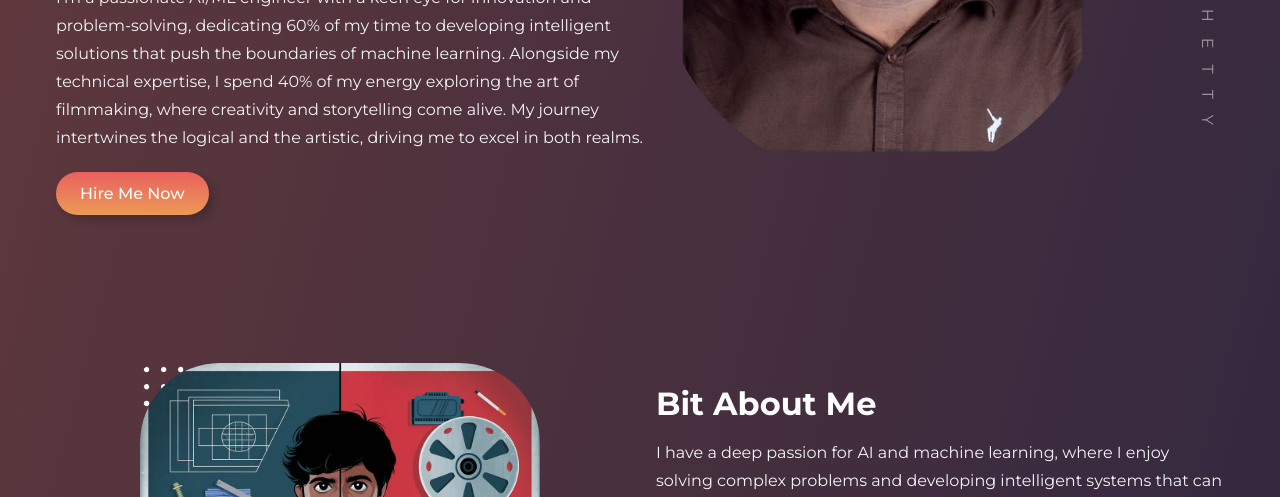
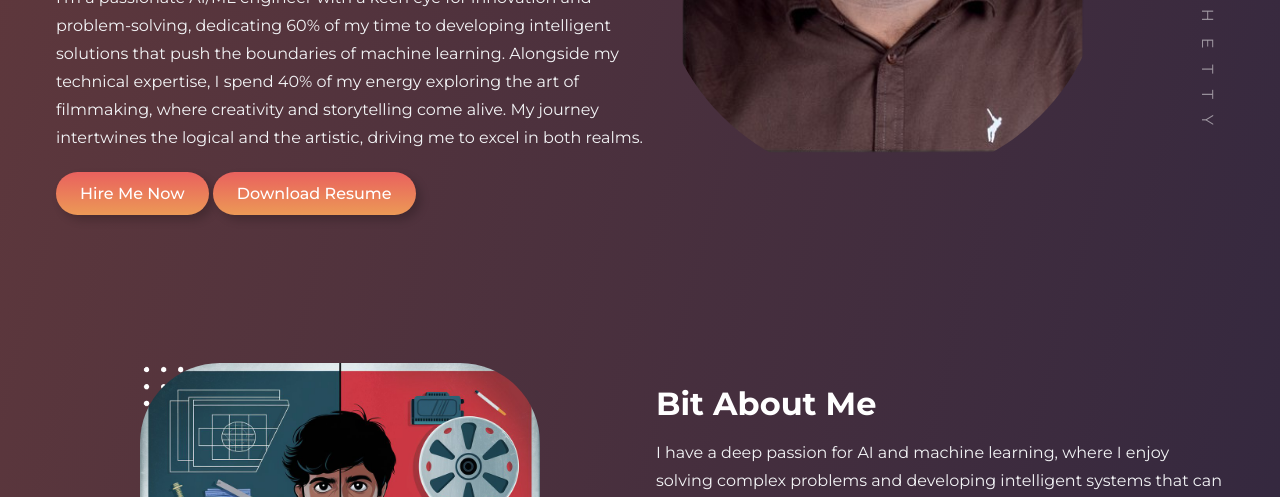
Before and after one commit to Deviprasad333/Deviprasad-Portfolio, a plain HTML site: page Personal_Portfolio_28-11-23-main/index.html in a window 1280 px wide. Shown: the part 603-1100 px from the top of the page. Drawn offline with nearby package versions, Linux system fonts and the light colour scheme.

Commit message:
Your descriptive commit message

```diff
--- a/Personal_Portfolio_28-11-23-main/index.html
+++ b/Personal_Portfolio_28-11-23-main/index.html
@@ -40,6 +40,7 @@
         </p>
         <div class="header__btn">
           <a href="mailto:deviprasadnshettybailur@gmail.com" class="btn">Hire Me Now</a>
+          <a href="devii.pdf" download="Deviprasad_CV.pdf" class="btn">Download Resume</a>
         </div>
       </div>
     </header>
```
